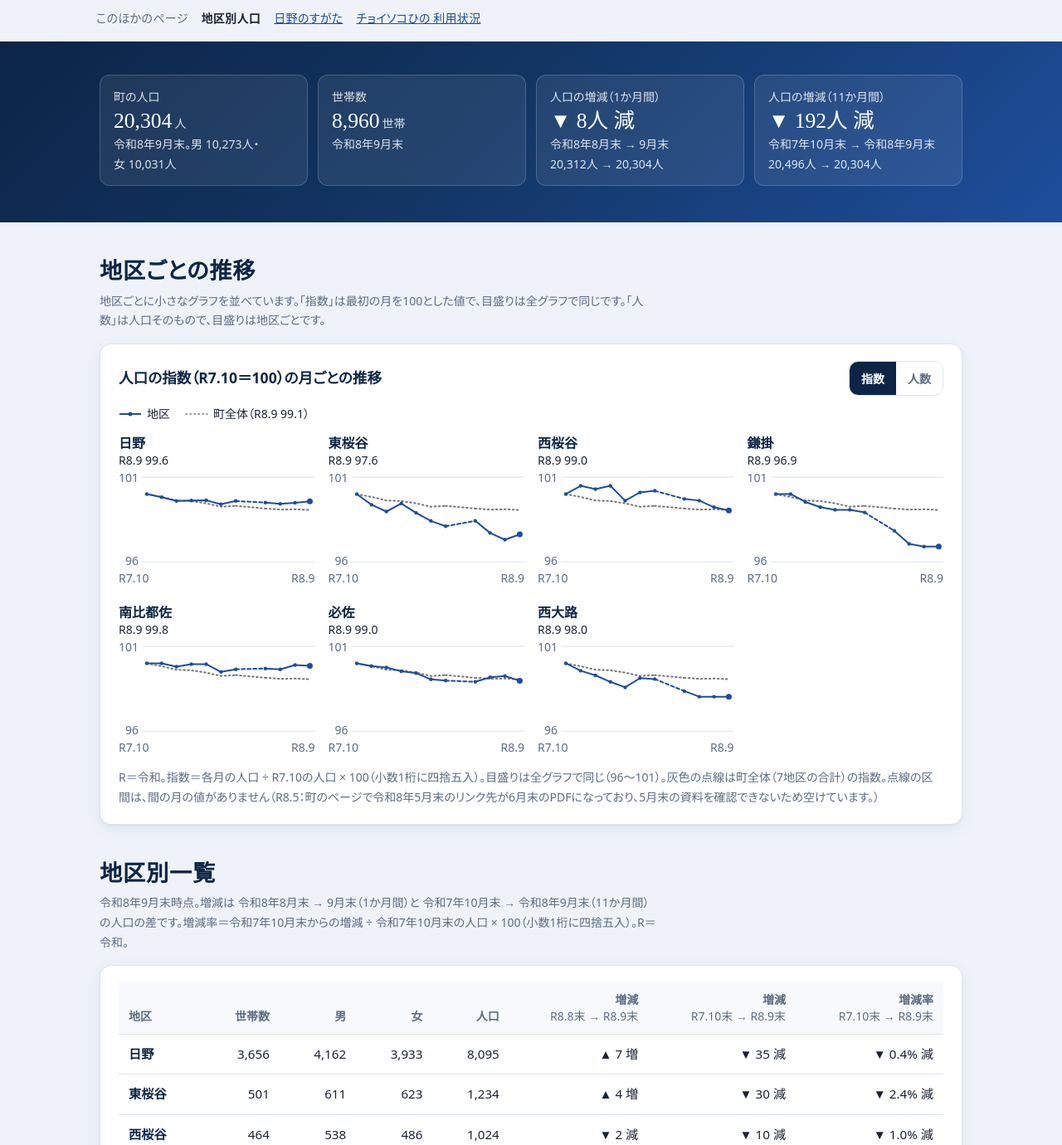
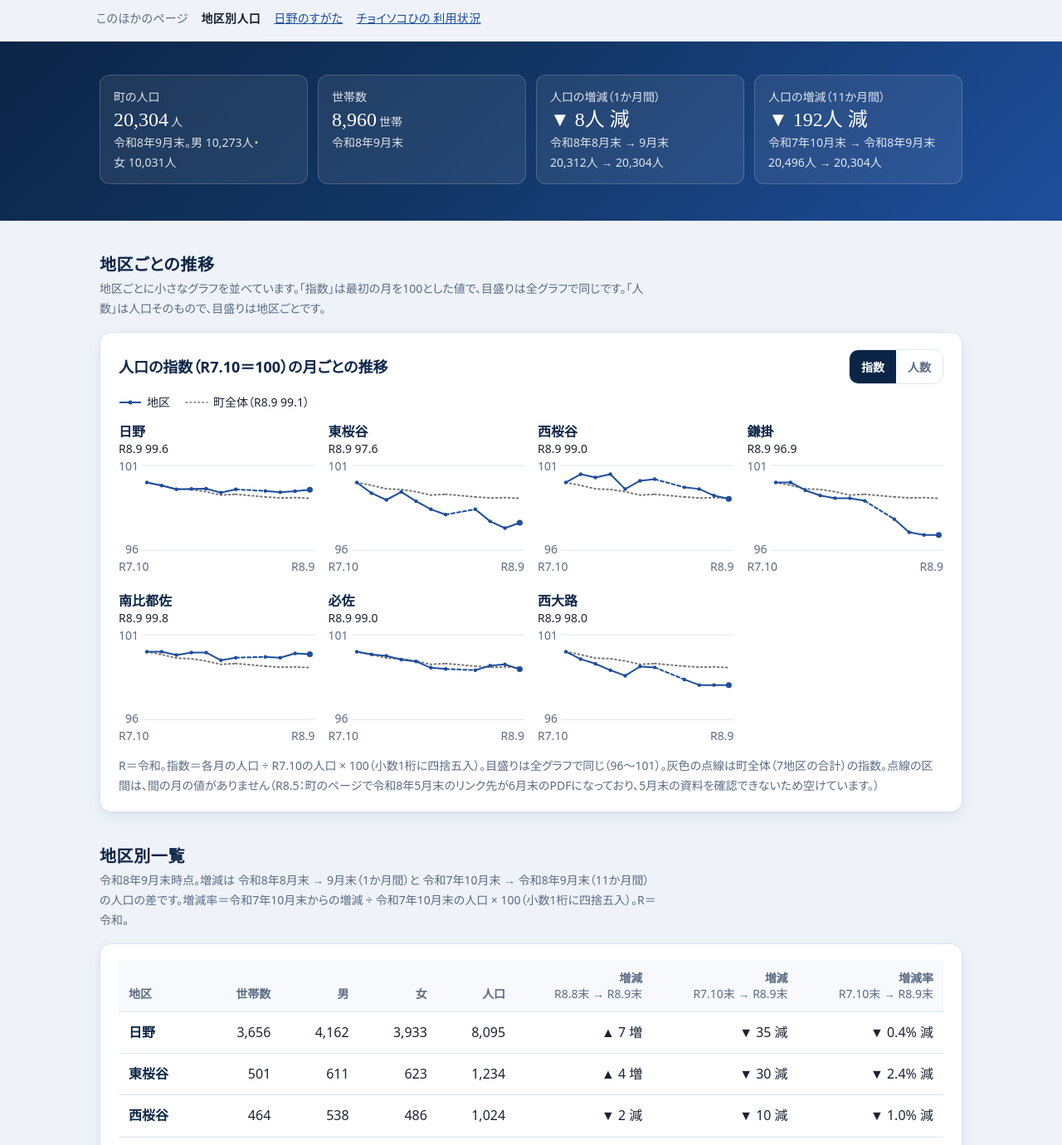
Before and after one commit to kken78/hino-population, a plain HTML site: page index.html in a window 1280 px wide. Shown: the part 200-1580 px from the top of the page at 83% size. Drawn offline with Linux system fonts and the light colour scheme.

Commit message:
文字の大きさを 14px 以上の5段階にそろえる（段階3）
ページのトークン --fs-* の値を共通の部品のトークン5つの参照にした。
<small> をやめ、数値カードの単位と表の列の見出しの補いを span にした。
共通の部品の CSS を hino-portal main（5c53c76）の shared/shell.css から写し直した。

```diff
--- a/index.html
+++ b/index.html
@@ -27,8 +27,9 @@
   --radius:14px; --shadow:0 1px 2px rgba(18,53,99,.06),0 6px 18px rgba(18,53,99,.07);
   --serif:"Shippori Mincho B1","Hiragino Mincho ProN","Yu Mincho",YuMincho,serif;
   --sans:"Hiragino Kaku Gothic ProN","Hiragino Sans","Yu Gothic",YuGothic,"Noto Sans JP",Meiryo,system-ui,sans-serif;
-  --fs-3xs:.75rem; --fs-2xs:.8rem; --fs-xs:.875rem; --fs-sm:.95rem; --fs-base:1rem; --fs-md:1.1rem; --fs-lg:1.3rem; --fs-xl:1.6rem;
-  --fs-h1:clamp(1.5rem,3.4vw,2.1rem); --fs-h2:clamp(1.3rem,2.6vw,1.7rem);
+  /* 文字の大きさは共通の部品のトークン5つ（14・16・18・20・24px）のどれかにそろえる（hino-portal DESIGN.md 5.2、DESIGN.md ADR-3） */
+  --fs-3xs:var(--portal-fs-sub); --fs-2xs:var(--portal-fs-sub); --fs-xs:var(--portal-fs-sub); --fs-sm:var(--portal-fs); --fs-base:var(--portal-fs); --fs-md:var(--portal-fs-h1); --fs-lg:var(--portal-fs-h3); --fs-xl:var(--portal-fs-h2);
+  --fs-h1:var(--portal-fs-h2); --fs-h2:var(--portal-fs-h3);
 }
 *{box-sizing:border-box;margin:0;padding:0}
 body{font-family:var(--sans);color:var(--ink);background:var(--bg);line-height:1.7;font-feature-settings:"palt";-webkit-font-smoothing:antialiased}
@@ -41,7 +42,7 @@ button{font-family:inherit;cursor:pointer}
 .kpi{background:rgba(255,255,255,.08);border:1px solid rgba(255,255,255,.18);border-radius:12px;padding:14px 16px}
 .kpi .k-label{font-size:var(--fs-xs);opacity:.85}
 .kpi .k-num{font-family:var(--serif);font-size:var(--fs-xl);line-height:1.3;font-variant-numeric:tabular-nums;white-space:nowrap}
-.kpi .k-num small{font-family:var(--sans);font-size:var(--fs-xs);margin-left:3px;opacity:.85}
+.kpi .k-num .u{font-family:var(--sans);font-size:var(--fs-xs);margin-left:3px;opacity:.85}
 .kpi .k-sub{font-size:var(--fs-xs);opacity:.85}
 .nw{white-space:nowrap}
 section{padding:36px 0 0}
@@ -73,7 +74,7 @@ section{padding:36px 0 0}
 table{width:100%;border-collapse:collapse;font-size:var(--fs-sm);font-variant-numeric:tabular-nums;min-width:600px}
 th,td{padding:11px 12px;border-bottom:1px solid var(--line);text-align:right;white-space:nowrap}
 thead th{font-size:var(--fs-xs);color:var(--muted);font-weight:700;background:#F7F9FC;vertical-align:bottom;line-height:1.4}
-thead th small{display:block;font-size:var(--fs-xs);font-weight:400}
+thead th .sub{display:block;font-size:var(--fs-xs);font-weight:400}
 th:first-child,td:first-child{text-align:left}
 tbody th{font-weight:700;color:var(--ai-ink)}
 tr.total th,tr.total td{border-top:2px solid var(--ai-ink);font-weight:700;background:#F2F6FC}
@@ -90,9 +91,9 @@ tr.total th,tr.total td{border-top:2px solid var(--ai-ink);font-weight:700;backg
 <!-- portal-shared:css start --><style>
 /* 日野町データポータル 共通の部品（見出し・ナビ・ページの見出し・フッター）。
    正本は hino-portal/shared/shell.css。各ページはこれを <style> に写し、CI で同じであることを確かめる（DESIGN.md 9.1）。
-   文字の大きさは 14px 以上（DESIGN.md 5.2）。色は 3章の藍と朱。書体は端末のもの（5.1）。
+   文字の大きさは --portal-fs-sub 14px・--portal-fs 16px・--portal-fs-h1 18px・--portal-fs-h3 20px・--portal-fs-h2 24px の5段階だけ（DESIGN.md 5.2）。色は 3章の藍と朱。書体は端末のもの（5.1）。
    --portal-cat1〜5 はグラフの区別の色（3.4）、--portal-pillar1〜5（面）と --portal-pillar1-ink〜5-ink（文字）は第6次総合計画の政策の柱の色（3.6）。 */
-:root{--portal-ai:#1E4E9C;--portal-ai-ink:#0C2547;--portal-shu:#C33D2E;--portal-bg:#EFF3F9;--portal-card:#FFFFFF;--portal-ink:#1A2333;--portal-muted:#5B6B85;--portal-line:#DCE4F0;--portal-foot-bg:#0C2547;--portal-foot-ink:#C9D6EA;--portal-cat1:#3460FB;--portal-cat2:#AC3E00;--portal-cat3:#197A4B;--portal-cat4:#008299;--portal-cat5:#767676;--portal-pillar1:#E72F5C;--portal-pillar2:#E36800;--portal-pillar3:#639B22;--portal-pillar4:#009AB4;--portal-pillar5:#3F51A2;--portal-pillar1-ink:#D91948;--portal-pillar2-ink:#B45300;--portal-pillar3-ink:#4F7B1B;--portal-pillar4-ink:#007A8F;--portal-pillar5-ink:#3F51A2;--portal-fs:16px;--portal-fs-sub:14px;--portal-fs-h1:18px;--portal-fs-h2:24px;--portal-sp1:8px;--portal-sp2:16px;--portal-sp3:24px;--portal-sp4:40px;--portal-font:"Hiragino Sans","Hiragino Kaku Gothic ProN","BIZ UDPGothic","Yu Gothic Medium","Yu Gothic","Noto Sans CJK JP","Noto Sans JP",Meiryo,system-ui,sans-serif}
+:root{--portal-ai:#1E4E9C;--portal-ai-ink:#0C2547;--portal-shu:#C33D2E;--portal-bg:#EFF3F9;--portal-card:#FFFFFF;--portal-ink:#1A2333;--portal-muted:#5B6B85;--portal-line:#DCE4F0;--portal-foot-bg:#0C2547;--portal-foot-ink:#C9D6EA;--portal-cat1:#3460FB;--portal-cat2:#AC3E00;--portal-cat3:#197A4B;--portal-cat4:#008299;--portal-cat5:#767676;--portal-pillar1:#E72F5C;--portal-pillar2:#E36800;--portal-pillar3:#639B22;--portal-pillar4:#009AB4;--portal-pillar5:#3F51A2;--portal-pillar1-ink:#D91948;--portal-pillar2-ink:#B45300;--portal-pillar3-ink:#4F7B1B;--portal-pillar4-ink:#007A8F;--portal-pillar5-ink:#3F51A2;--portal-fs:16px;--portal-fs-sub:14px;--portal-fs-h1:18px;--portal-fs-h2:24px;--portal-fs-h3:20px;--portal-sp1:8px;--portal-sp2:16px;--portal-sp3:24px;--portal-sp4:40px;--portal-font:"Hiragino Sans","Hiragino Kaku Gothic ProN","BIZ UDPGothic","Yu Gothic Medium","Yu Gothic","Noto Sans CJK JP","Noto Sans JP",Meiryo,system-ui,sans-serif}
 .portal-wrap{max-width:1080px;margin:0 auto;padding:0 var(--portal-sp2);box-sizing:border-box}
 .portal-head,.portal-page,.portal-foot{font-family:var(--portal-font);font-size:var(--portal-fs);line-height:1.7;letter-spacing:.02em}
 .portal-head *,.portal-page *,.portal-foot *{box-sizing:border-box}
@@ -241,9 +242,9 @@ const period = (a, b) => jp(a) + ' → ' + jpTo(a, b);
 /* KPI */
 document.getElementById('asOf').textContent = jp(last);
 document.getElementById('footAsOf').textContent = jp(last);
-document.getElementById('kTot').innerHTML = fmt(POP.total.t[last]) + '<small>人</small>';
+document.getElementById('kTot').innerHTML = fmt(POP.total.t[last]) + '<span class="u">人</span>';
 document.getElementById('kTotSub').innerHTML = jp(last) + '。' + nw('男 ' + fmt(POP.total.m[last]) + '人') + '・' + nw('女 ' + fmt(POP.total.f[last]) + '人');
-document.getElementById('kHh').innerHTML = fmt(POP.total.hh[last]) + '<small>世帯</small>';
+document.getElementById('kHh').innerHTML = fmt(POP.total.hh[last]) + '<span class="u">世帯</span>';
 document.getElementById('kHhSub').textContent = jp(last);
 const kpiChg = (id, a) => {
   const d = POP.total.t[last] - POP.total.t[a];
@@ -341,9 +342,9 @@ window.addEventListener('resize', () => { clearTimeout(rz); rz = setTimeout(draw
 /* table */
 document.getElementById('tblLead').textContent = jp(last) + '時点。増減は ' + period(prev, last) + '（' + months(prev, last) + 'か月間）と ' + period(first, last) + '（' + months(first, last) + 'か月間）の人口の差です。増減率＝' + jp(first) + 'からの増減 ÷ ' + jp(first) + 'の人口 × 100（小数1桁に四捨五入）。R＝令和。';
 document.querySelector('#tbl thead').innerHTML = '<tr><th scope="col">地区</th><th scope="col">世帯数</th><th scope="col">男</th><th scope="col">女</th><th scope="col">人口</th>'
-  + '<th scope="col">増減<small>' + LB[prev] + '末 → ' + LB[last] + '末</small></th>'
-  + '<th scope="col">増減<small>' + LB[first] + '末 → ' + LB[last] + '末</small></th>'
-  + '<th scope="col">増減率<small>' + LB[first] + '末 → ' + LB[last] + '末</small></th></tr>';
+  + '<th scope="col">増減<span class="sub">' + LB[prev] + '末 → ' + LB[last] + '末</span></th>'
+  + '<th scope="col">増減<span class="sub">' + LB[first] + '末 → ' + LB[last] + '末</span></th>'
+  + '<th scope="col">増減率<span class="sub">' + LB[first] + '末 → ' + LB[last] + '末</span></th></tr>';
 const row = (name, o, total) => {
   const dm = o.t[last] - o.t[prev], ds = o.t[last] - o.t[first], r = ds / o.t[first] * 100;
   return '<tr' + (total ? ' class="total"' : '') + '><th scope="row">' + name + '</th><td>' + fmt(o.hh[last]) + '</td><td>' + fmt(o.m[last]) + '</td><td>' + fmt(o.f[last]) + '</td><td>' + fmt(o.t[last]) + '</td><td>' + chg(dm, '') + '</td><td>' + chg(ds, '') + '</td><td>' + chg(Math.sign(ds) * Math.abs(r), '%', 1) + '</td></tr>';
```
